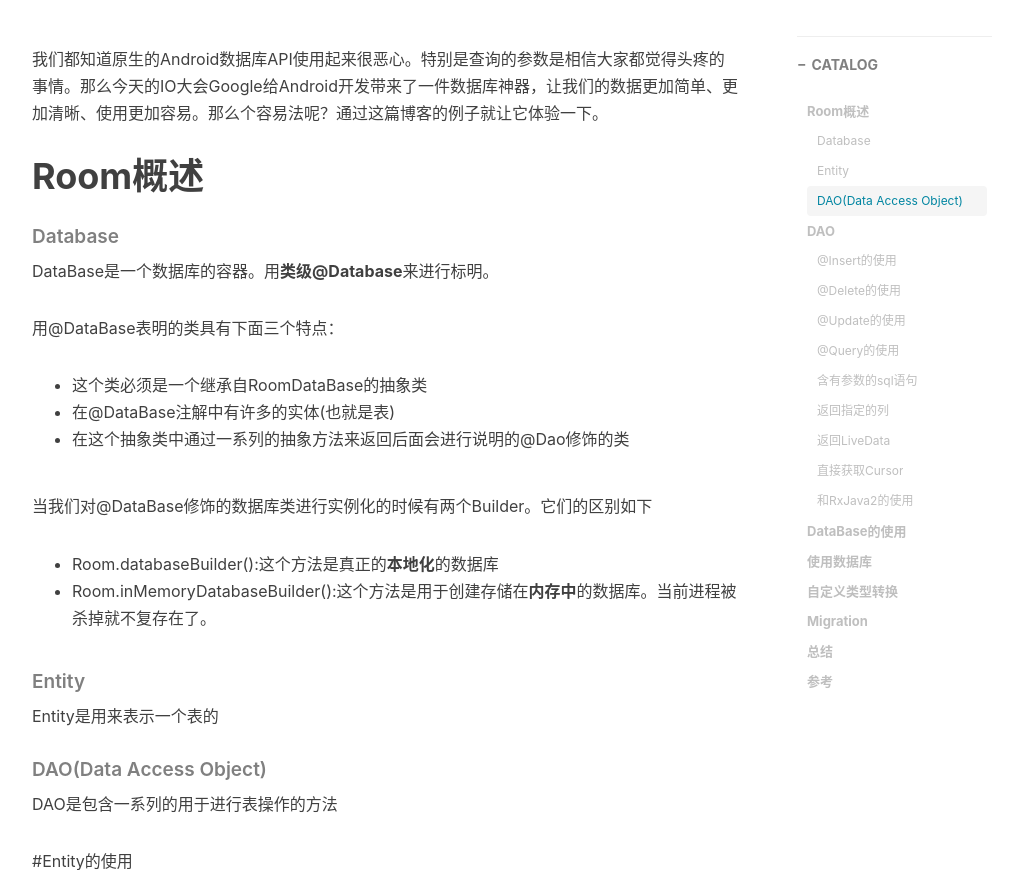
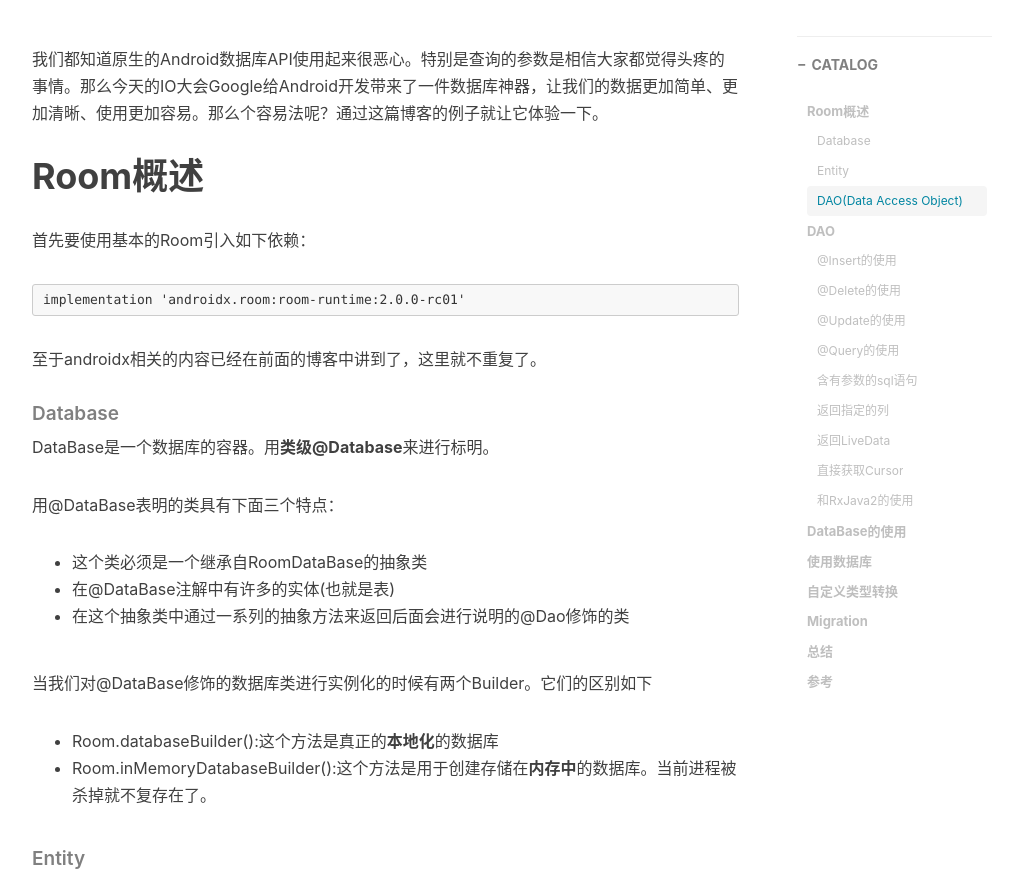
Before and after one commit to Anriku/Anriku.github.io, a Jekyll site: the page built from _posts/2018-08-07-Android数据库神器之Room.md, in a window 1280 px wide and 900 px high, scrolled down 497 px, cut to the strip 30-900 px from the top of the window. Shown: the whole strip, without its empty margins (233-1256 px from the left). Built offline with Jekyll 4.4.1, drawn with Linux system fonts in a browser that asks for light colours; nearby versions of some CDN libraries; comment, search, counter and statistics services are not loaded.

Commit message:
Room修改

````diff
--- a/_posts/2018-08-07-Android数据库神器之Room.md
+++ b/_posts/2018-08-07-Android数据库神器之Room.md
@@ -18,6 +18,16 @@
 
 
 # Room概述
+
+首先要使用基本的Room引入如下依赖：
+
+```
+implementation 'androidx.room:room-runtime:2.0.0-rc01'
+```
+
+至于androidx相关的内容已经在前面的博客中讲到了，这里就不重复了。
+
+
 
 ##### Database
 
````
Also changed, not shown: 1 other file.
